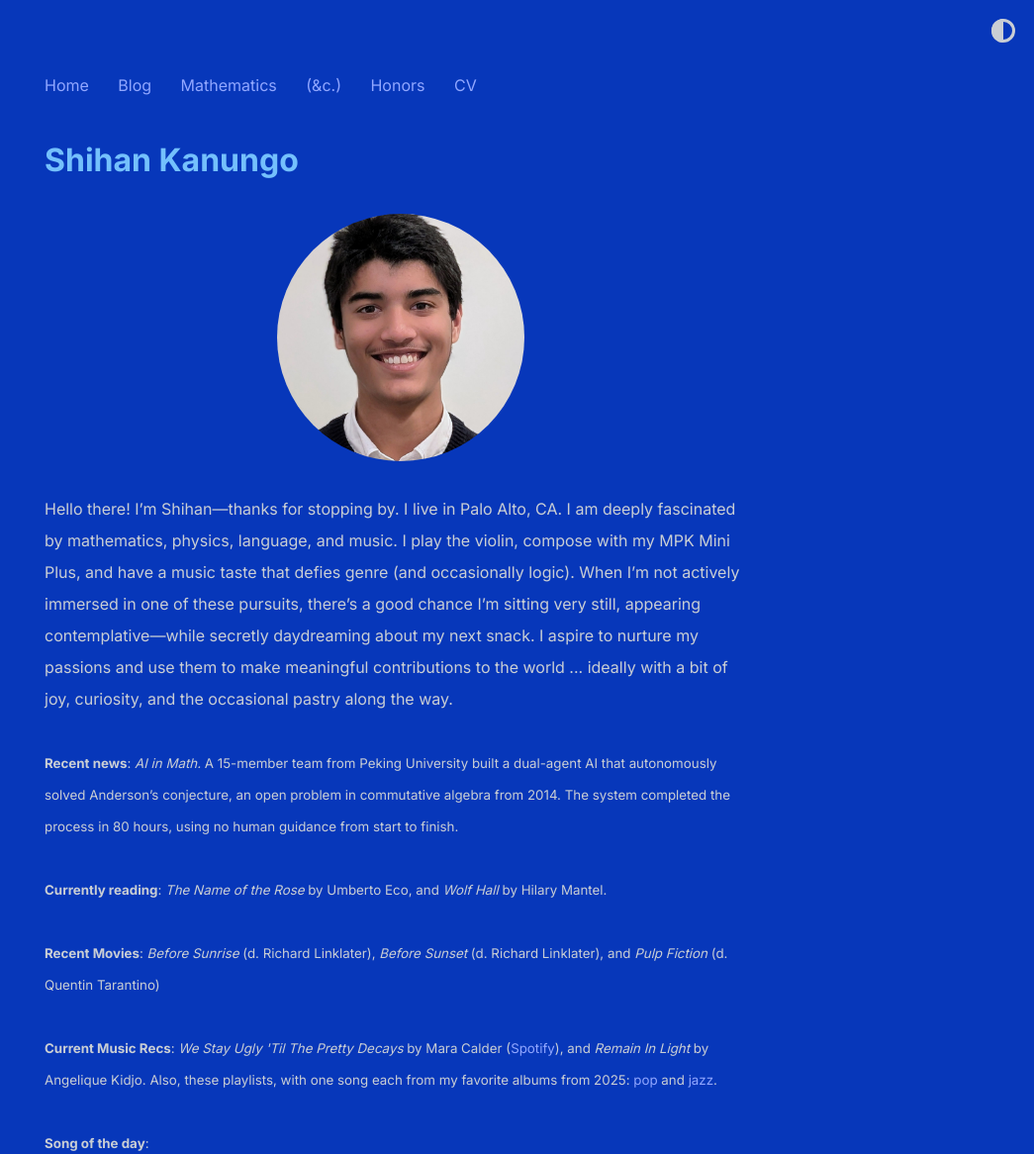
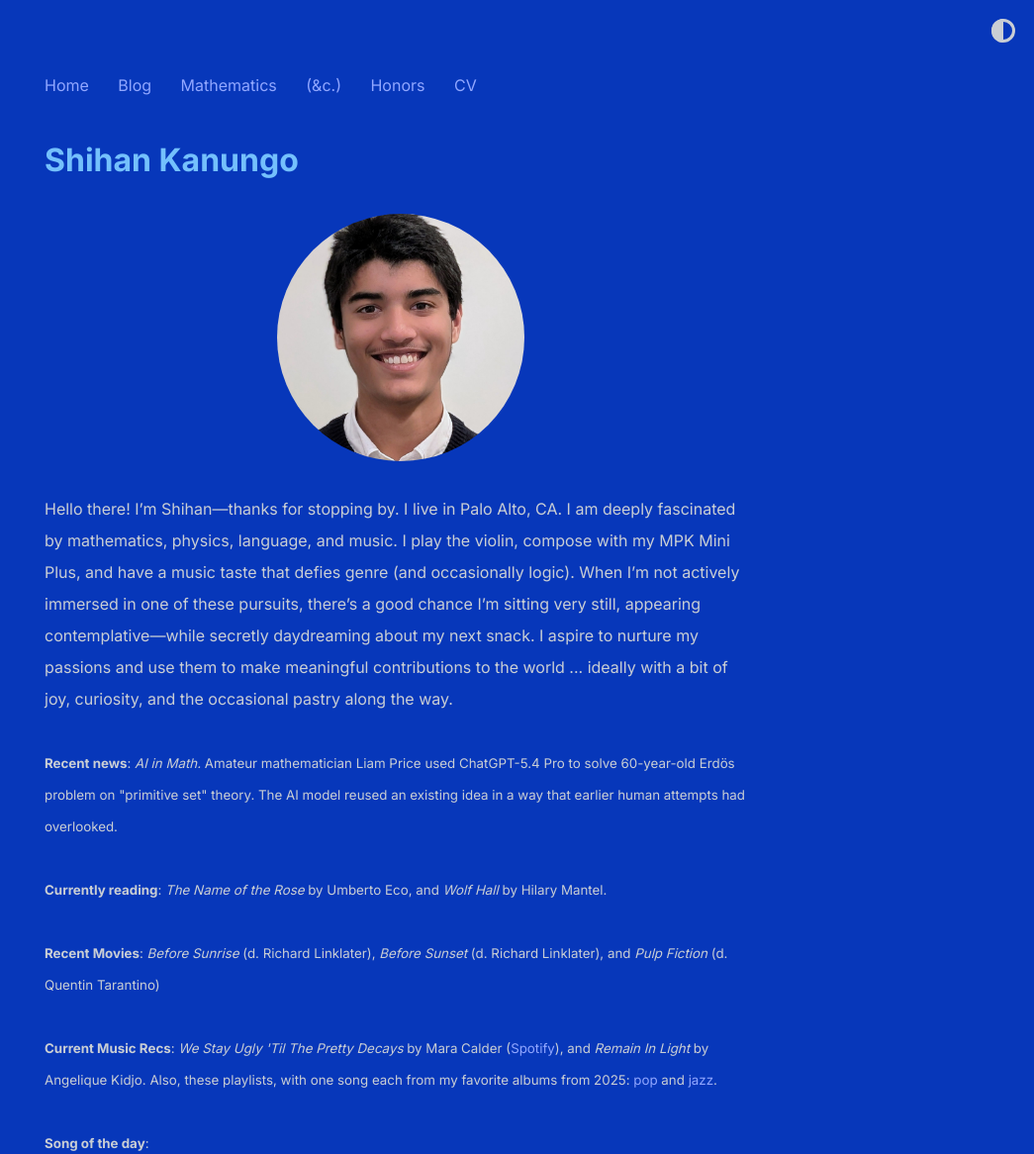
Before and after one commit to shihankanungo/shihankanungo.github.io, a Jekyll site: the page built from index.md, in a window 1280 px wide, cut to the strip 0-1166 px from the top of the page. Shown: the whole strip at 99% size, without its empty margins (235-1280 px from the left). Built offline with Jekyll 4.4.1, drawn with Linux system fonts in a browser that asks for light colours.

Commit message:
Update _config.yml

```diff
--- a/_config.yml
+++ b/_config.yml
@@ -6,7 +6,7 @@ description: > # description of the site (multiple lines allowed)
   Hello there! I’m Shihan&mdash;thanks for stopping by. I live in Palo Alto, CA. I am deeply fascinated by mathematics, physics, language, and music. I play the violin, compose with my MPK Mini Plus, and have a music taste that defies genre (and occasionally logic). When I’m not actively immersed in one of these pursuits, there’s a good chance I’m sitting very still, appearing contemplative&mdash;while secretly daydreaming about my next snack. I aspire to nurture my passions and use them to make meaningful contributions to the world ... ideally with a bit of joy, curiosity, and the occasional pastry along the way.
           <br /><br />
 
-          <small><b>Recent news</b>: <i>AI in Math.</i> A 15-member team from Peking University built a dual-agent AI that autonomously solved Anderson’s conjecture, an open problem in commutative algebra from 2014. The system completed the process in 80 hours, using no human guidance from start to finish.</small>
+          <small><b>Recent news</b>: <i>AI in Math.</i> Amateur mathematician Liam Price used ChatGPT-5.4 Pro to solve 60-year-old Erdös problem on "primitive set" theory. The AI model reused an existing idea in a way that earlier human attempts had overlooked.</small>
           <br /><br />
           <small><b>Currently reading</b>: <i>The Name of the Rose</i> by Umberto Eco,  and <i>Wolf Hall</i> by Hilary Mantel.</small>
           <br /><br />
```
